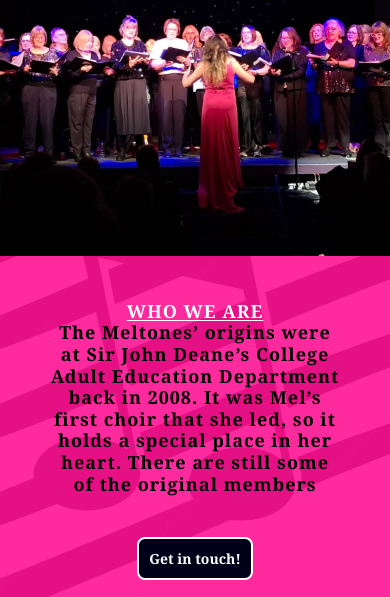
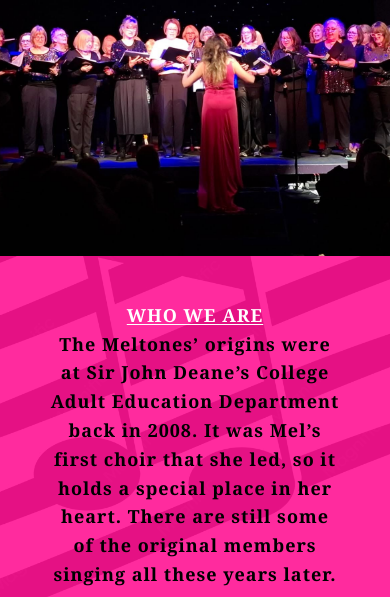
Before and after one commit to Rapa2026/meltoneschoir, a website: page index.html in a window 390 px wide. Shown: the part 126-723 px from the top of the page. Drawn offline with Linux system fonts and the light colour scheme.

Commit message:
Add files via upload

```diff
--- a/index.html
+++ b/index.html
@@ -382,28 +382,26 @@
                 padding: 0;
                 border-radius: 0;
                 border: none;
-                height: 400px;
+                height: 400px
             }
             .mel-img:hover {
                 transform: none;
                 box-shadow: none;
             }
             .mel-des {
-                max-height: 25vh;
-                overflow-y: auto;
-                line-height: 1.2;
+                line-height: 1.6;
                 font-size: 18px;
                 letter-spacing: 1px;
                 margin-top: 5px;
                 margin-bottom: 40px;
                 text-shadow: none;
                 background: none;
-                font-weight: 999;
+                font-weight: 900;
             }
             #sayBtn {
-                padding: 10px;
+                padding: 12px 24px;
                 font-size: 14px;
-                margin-top: 10px;
+                margin-top: 25px;
             }
             .menu-btn {
                 padding: 8px 10px;
@@ -440,6 +438,7 @@
                 font-weight: 999;
                 text-underline-offset: 2px;
                 color: white;
+                margin-top: 20px;
                 margin-bottom: 10px;
             }
             .dropdown {
@@ -487,6 +486,7 @@
             <strong class="mel-heading">WHO WE ARE</strong><br>
             The Meltones’ origins were at Sir John Deane’s College Adult Education Department back in 2008.
             It was Mel’s first choir that she led, so it holds a special place in her heart. There are still some of the original members singing all these years later.<br>
+            <br>
             <strong class="mel-heading">MUSIC WE SING</strong><br>
             We are first and foremost about the joy of singing. However, we strive for a good standard and sing in three-part harmony, Musical Theatre, Pop and a little bit of Classical too!
             If you are interested in joining us or coming along for a taster session, please click below and we will be in contact.
```
